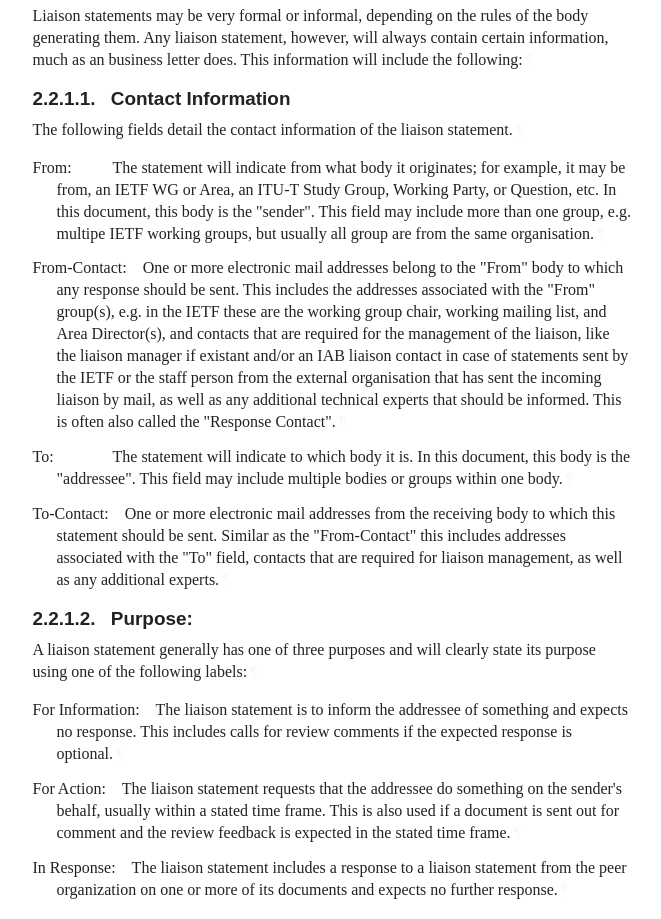
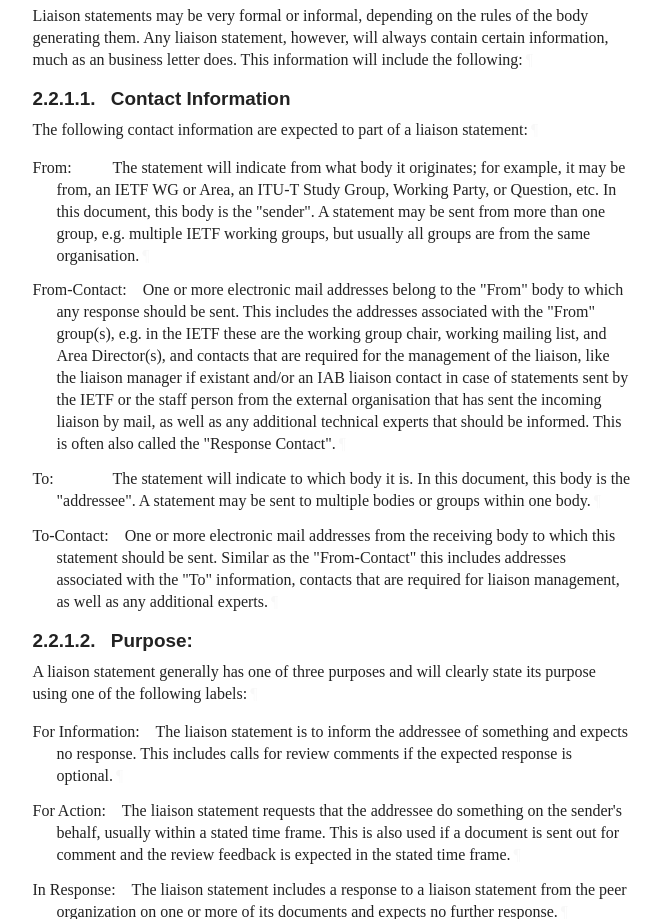
Before and after one commit to intarchboard/draft-iab-rfc4053bis, a plain HTML site: page draft-kuehlewind-iab-rfc4053bis.html in a window 1280 px wide. Shown: the part 2062-2981 px from the top of the page, without its empty margins (92-753 px from the left). Drawn offline with Linux system fonts and the light colour scheme; a web font is replaced by a local one.

Commit message:
Script updating gh-pages from e6e57b7. [ci skip]

```diff
--- a/draft-kuehlewind-iab-rfc4053bis.html
+++ b/draft-kuehlewind-iab-rfc4053bis.html
@@ -1347,15 +1347,15 @@ does.  This information will include the following:<a href="#section-2.2.1-1" cl
             <h5 id="name-contact-information">
 <a href="#section-2.2.1.1" class="section-number selfRef">2.2.1.1. </a><a href="#name-contact-information" class="section-name selfRef">Contact Information</a>
             </h5>
-<p id="section-2.2.1.1-1">The following fields detail the contact information of the liaison statement.<a href="#section-2.2.1.1-1" class="pilcrow">¶</a></p>
+<p id="section-2.2.1.1-1">The following contact information are expected to part of a liaison statement:<a href="#section-2.2.1.1-1" class="pilcrow">¶</a></p>
 <span class="break"></span><dl class="dlParallel" id="section-2.2.1.1-2">
               <dt id="section-2.2.1.1-2.1">From:</dt>
               <dd style="margin-left: 1.5em" id="section-2.2.1.1-2.2">
                 <p id="section-2.2.1.1-2.2.1">The statement will indicate from what body it originates; for
  example, it may be from, an IETF WG or Area, an ITU-T Study Group,
  Working Party, or Question, etc.  In this document, this body is the
- "sender". This field may include more than one group, e.g. multipe IETF
- working groups, but usually all group are from the same organisation.<a href="#section-2.2.1.1-2.2.1" class="pilcrow">¶</a></p>
+ "sender". A statement may be sent from more than one group, e.g. multiple IETF
+ working groups, but usually all groups are from the same organisation.<a href="#section-2.2.1.1-2.2.1" class="pilcrow">¶</a></p>
 </dd>
               <dd class="break"></dd>
 <dt id="section-2.2.1.1-2.3">From-Contact:</dt>
@@ -1373,7 +1373,7 @@ does.  This information will include the following:<a href="#section-2.2.1-1" cl
 <dt id="section-2.2.1.1-2.5">To:</dt>
               <dd style="margin-left: 1.5em" id="section-2.2.1.1-2.6">
                 <p id="section-2.2.1.1-2.6.1">The statement will indicate to which body it is.  In this document,
- this body is the "addressee". This field may include multiple bodies or
+ this body is the "addressee". A statement may be sent to multiple bodies or
  groups within one body.<a href="#section-2.2.1.1-2.6.1" class="pilcrow">¶</a></p>
 </dd>
               <dd class="break"></dd>
@@ -1381,7 +1381,7 @@ does.  This information will include the following:<a href="#section-2.2.1-1" cl
               <dd style="margin-left: 1.5em" id="section-2.2.1.1-2.8">
                 <p id="section-2.2.1.1-2.8.1">One or more electronic mail addresses from the receiving body to which this
  statement should be sent. Similar as the "From-Contact" this includes addresses
- associated with the "To" field, contacts that are required for liaison management,
+ associated with the "To" information, contacts that are required for liaison management,
  as well as any additional experts.<a href="#section-2.2.1.1-2.8.1" class="pilcrow">¶</a></p>
 </dd>
             <dd class="break"></dd>
```
Also changed, not shown: draft-kuehlewind-iab-rfc4053bis.txt.
